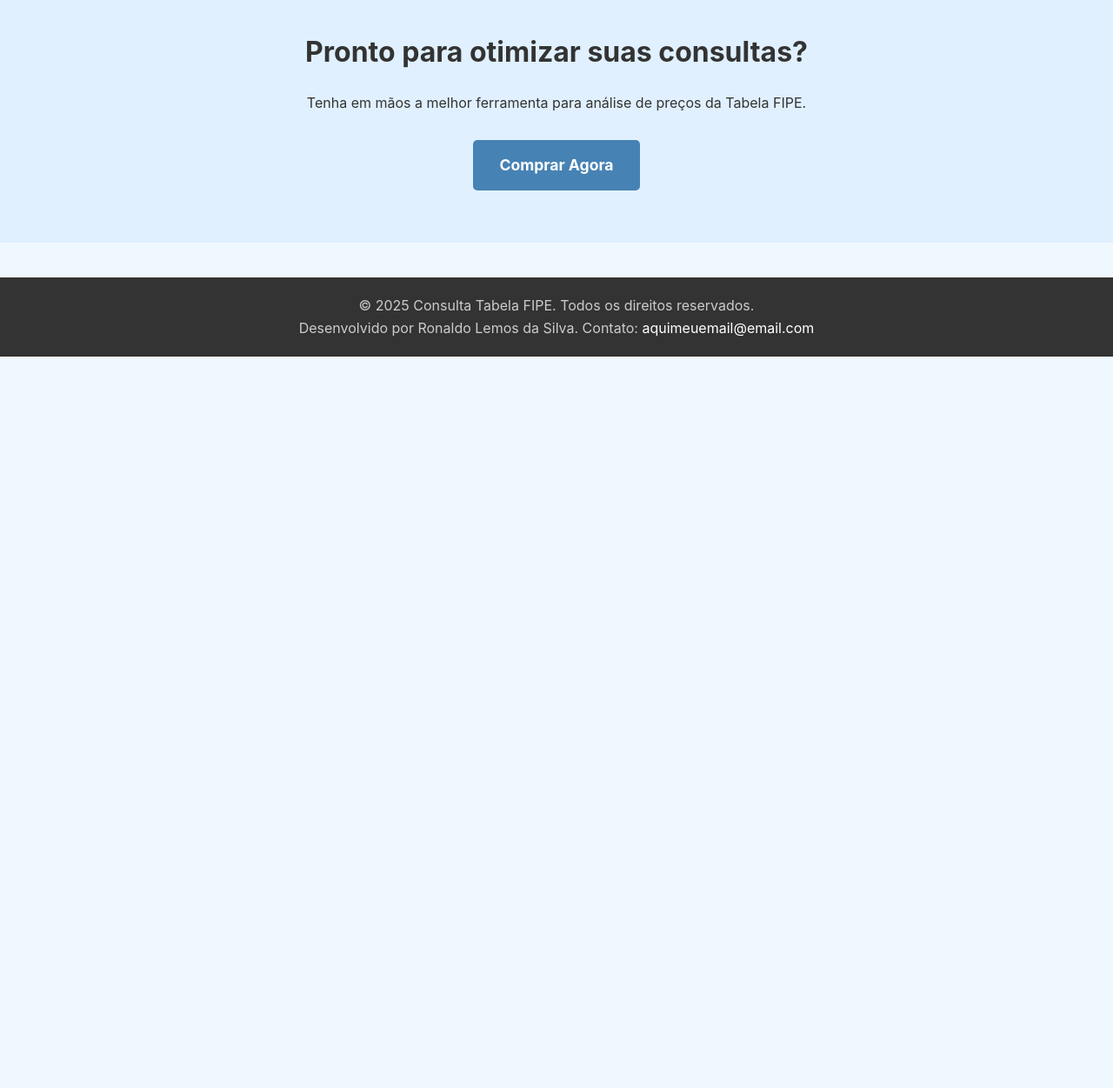
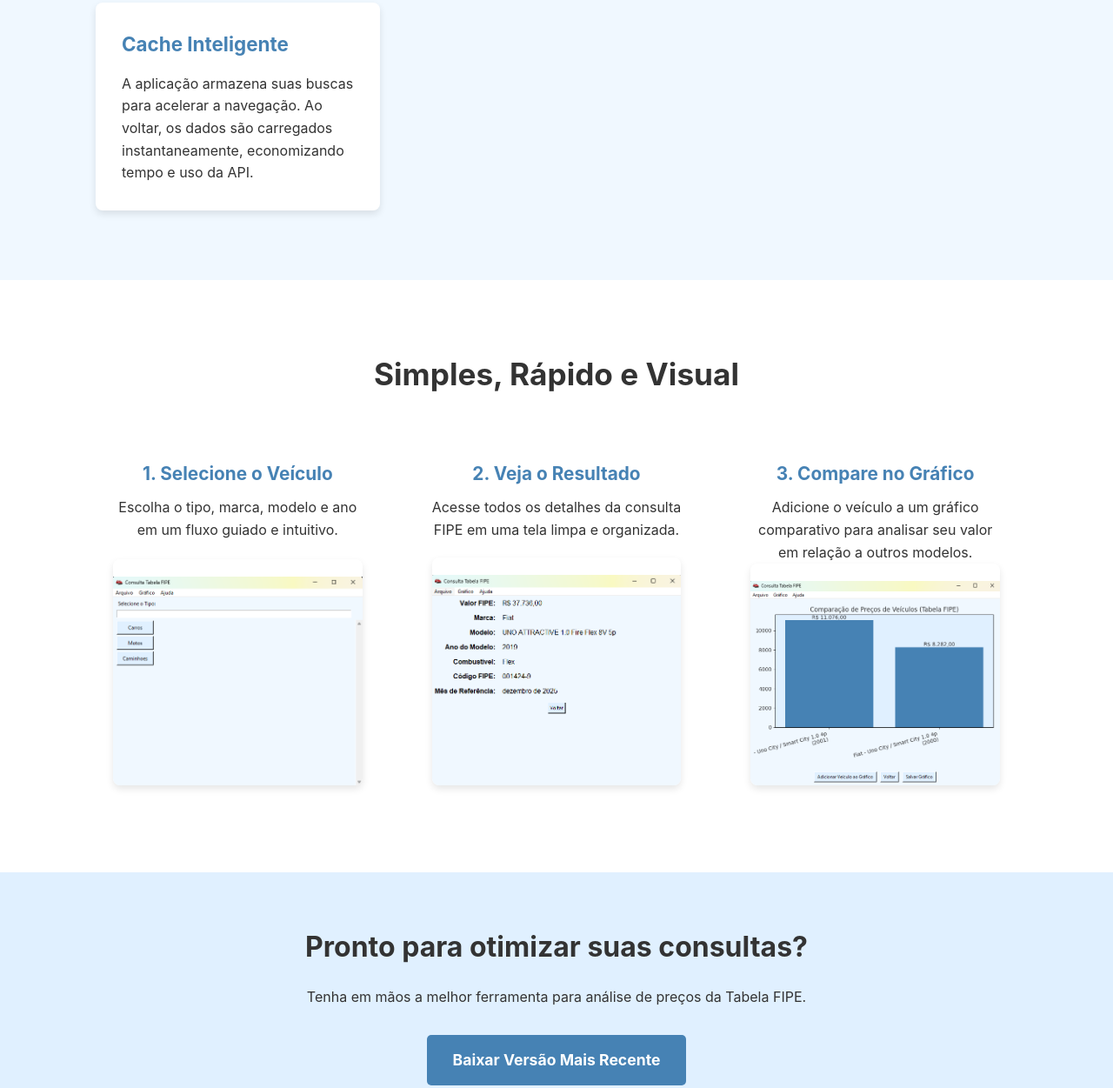
Before and after one commit to ronaldodeschain/fipe_site, a plain HTML site: page index.html in a window 1280 px wide. Shown: the part 1115-2366 px from the top of the page at 87% size. Before the commit the page ends 1525 px from the top, so only its background shows below. Drawn offline with Linux system fonts and the light colour scheme.

Commit message:
[update] - reformulando a página, inserindo telas de aplicação, arrumando email, deixando preparado para link de venda

```diff
--- a/index.html
+++ b/index.html
@@ -13,6 +13,7 @@
             <a href="#" class="logo">Consulta FIPE</a>
             <div class="nav-links">
                 <a href="#features">Funcionalidades</a>
+                <a href="#showcase">Como Funciona</a>
                 <a href="#contact">Contato</a>
             </div>
         </nav>
@@ -22,11 +23,11 @@
         <section class="main container">
             <div class="main-text">
                 <h1>A ferramenta definitiva para análise de preços de veículos.</h1>
-                <p>Consulte, compare e analise o valor de mercado de carros, motos e caminhões de forma rápida e intuitiva. Ideal para lojistas, consultores e entusiastas.</p>
-                <a href="URL_DA_SUA_PLATAFORMA_DE_VENDAS" class="cta-button">Adquira sua Licença Agora</a>
+                <p>Consulte, compare e analise o valor de mercado de carros, motos e caminhões de forma rápida e intuitiva. Uma aplicação desktop completa para lojistas, consultores e entusiastas.</p>
+                <a href="#" class="cta-button">Saiba Mais e Baixe Agora</a>
             </div>
             <div class="main-image">
-                <img src="beetle.ico" alt="Tela do software Consulta Tabela FIPE">
+                <img src="./assets/inicio.png" alt="Tela principal do software Consulta Tabela FIPE">
             </div>
         </section>
 
@@ -36,15 +37,42 @@
                 <div class="features-grid">
                     <div class="feature-item">
                         <h3>Busca Detalhada</h3>
-                        <p>Navegue facilmente por tipo, marca, modelo e ano para encontrar o valor exato do veículo que você procura, com dados sempre atualizados.</p>
+                        <p>Navegue passo a passo por tipo, marca, modelo e ano. Um filtro dinâmico ajuda a encontrar o que você procura em listas longas rapidamente.</p>
                     </div>
                     <div class="feature-item">
                         <h3>Gráfico Comparativo</h3>
-                        <p>Compare múltiplos veículos lado a lado em um gráfico de barras claro e objetivo. Perfeito para análises de mercado e apresentações.</p>
+                        <p>Adicione veículos de várias consultas ou carregue de arquivos para comparar preços em um gráfico de barras claro e objetivo. Ideal para análise de mercado.</p>
                     </div>
                     <div class="feature-item">
                         <h3>Exporte e Compartilhe</h3>
-                        <p>Salve os dados de uma consulta em JSON ou exporte seus gráficos de comparação como imagem (PNG) com alta qualidade para usar em relatórios.</p>
+                        <p>Salve consultas em JSON e exporte gráficos em alta qualidade (PNG, PDF, JPG). Compartilhe diretamente por E-mail ou WhatsApp com poucos cliques.</p>
+                    </div>
+                    <div class="feature-item">
+                        <h3>Cache Inteligente</h3>
+                        <p>A aplicação armazena suas buscas para acelerar a navegação. Ao voltar, os dados são carregados instantaneamente, economizando tempo e uso da API.</p>
+                    </div>
+                </div>
+            </div>
+        </section>
+
+        <section id="showcase" class="showcase">
+            <div class="container">
+                <h2>Simples, Rápido e Visual</h2>
+                <div class="showcase-grid">
+                    <div class="showcase-item">
+                        <h4>1. Selecione o Veículo</h4>
+                        <p>Escolha o tipo, marca, modelo e ano em um fluxo guiado e intuitivo.</p>
+                        <img src="./assets/inicio.png" alt="Passo 1: Seleção do veículo">
+                    </div>
+                    <div class="showcase-item">
+                        <h4>2. Veja o Resultado</h4>
+                        <p>Acesse todos os detalhes da consulta FIPE em uma tela limpa e organizada.</p>
+                        <img src="./assets/resultado.png"  alt="Passo 2: Veja o resultado">
+                    </div>
+                    <div class="showcase-item">
+                        <h4>3. Compare no Gráfico</h4>
+                        <p>Adicione o veículo a um gráfico comparativo para analisar seu valor em relação a outros modelos.</p>
+                        <img src="./assets/grafico.png" alt="Passo 3: Compare no Gráfico">
                     </div>
                 </div>
             </div>
@@ -54,7 +82,7 @@
             <div class="container">
                 <h2>Pronto para otimizar suas consultas?</h2>
                 <p style="margin-bottom: 30px;">Tenha em mãos a melhor ferramenta para análise de preços da Tabela FIPE.</p>
-                <a href="URL_DA_SUA_PLATAFORMA_DE_VENDAS" class="cta-button">Comprar Agora</a>
+                <a href="#" class="cta-button">Baixar Versão Mais Recente</a>
             </div>
         </section>
     </main>
@@ -62,7 +90,7 @@
     <footer id="contact" class="footer">
         <div class="container">
             <p>&copy; 2025 Consulta Tabela FIPE. Todos os direitos reservados.</p>
-            <p>Desenvolvido por Ronaldo Lemos da Silva. Contato: <a href="mailto:aquimeuemail@email.com">aquimeuemail@email.com</a></p>
+            <p>Desenvolvido por Ronaldo Lemos da Silva. Contato: <a href="mailto:lotushall@gmail.com">lotushall@gmail.com</a></p>
         </div>
     </footer>
 
--- a/style/style.css
+++ b/style/style.css
@@ -98,7 +98,10 @@ body {
     border-radius: 8px;
     box-shadow: var(--sombra-suave);
 }
-
+.img{
+    display: flex;
+    box-shadow: var(--sombra-suave);
+}
 /* --- Botão de Call-to-Action (CTA) --- */
 .cta-button {
     display: inline-block;
@@ -148,6 +151,45 @@ body {
     margin-bottom: 15px;
 }
 
+/* --- Seção Showcase --- */
+.showcase {
+    padding: 80px 0;
+    background-color: var(--cor-branca);
+}
+
+.showcase h2 {
+    text-align: center;
+    font-size: 2.2rem;
+    margin-bottom: 50px;
+}
+
+.showcase-grid {
+    display: grid;
+    grid-template-columns: repeat(auto-fit, minmax(280px, 1fr));
+    gap: 40px;
+    text-align: center;
+}
+
+.showcase-item {
+    padding: 20px;
+    display: flex;
+    flex-direction: column;
+}
+
+.showcase-item h4 {
+    font-size: 1.3rem;
+    color: var(--cor-primaria);
+    margin-bottom: 10px;
+}
+
+.showcase-item img {
+    width: 100%;
+    max-width: 400px;
+    border-radius: 8px;
+    box-shadow: var(--sombra-suave);
+    margin-top: auto;
+    padding-top: 20px;
+}
 /* --- Seção de CTA Final --- */
 .final-cta {
     background-color: var(--cor-secundaria);
```
Also changed, not shown: assets/grafico.png (added), assets/inicio.png (added), assets/marca.png (added), assets/resultado.png (added).
